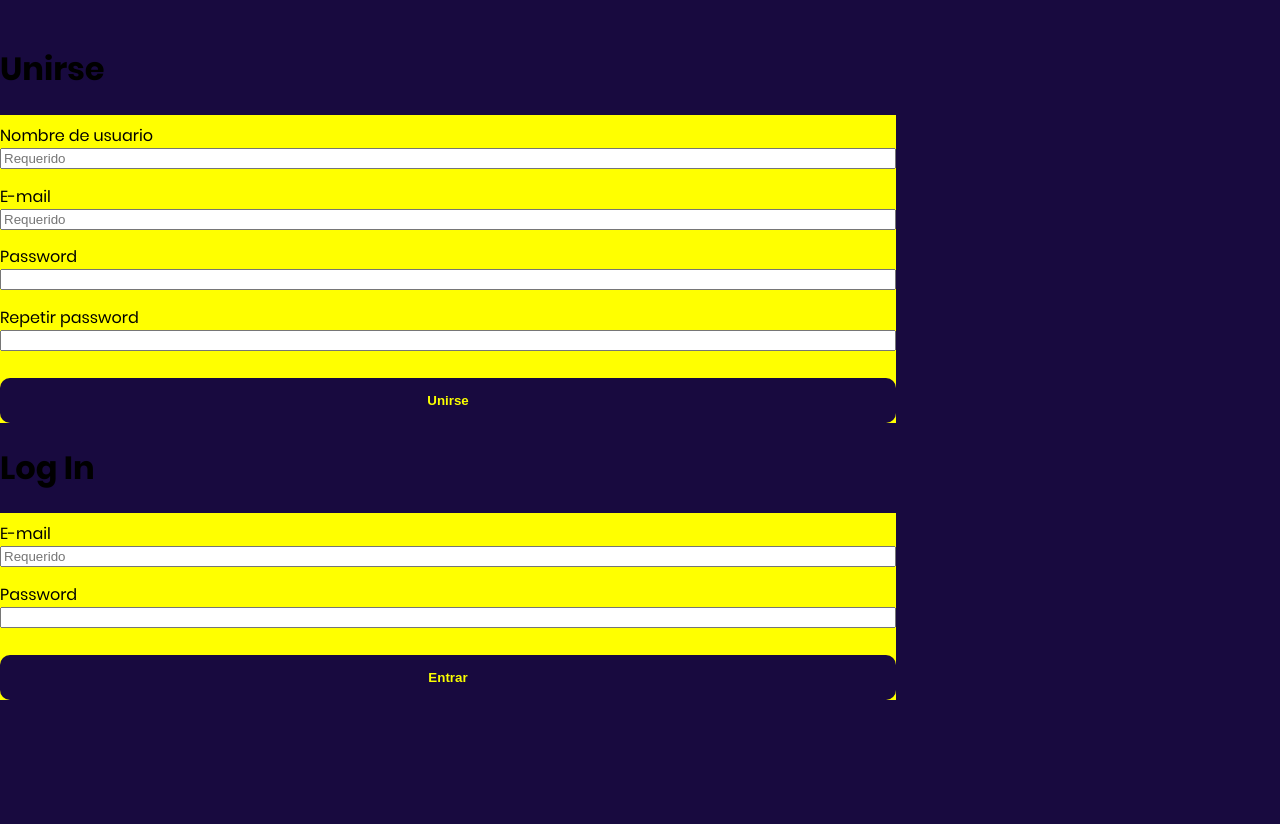
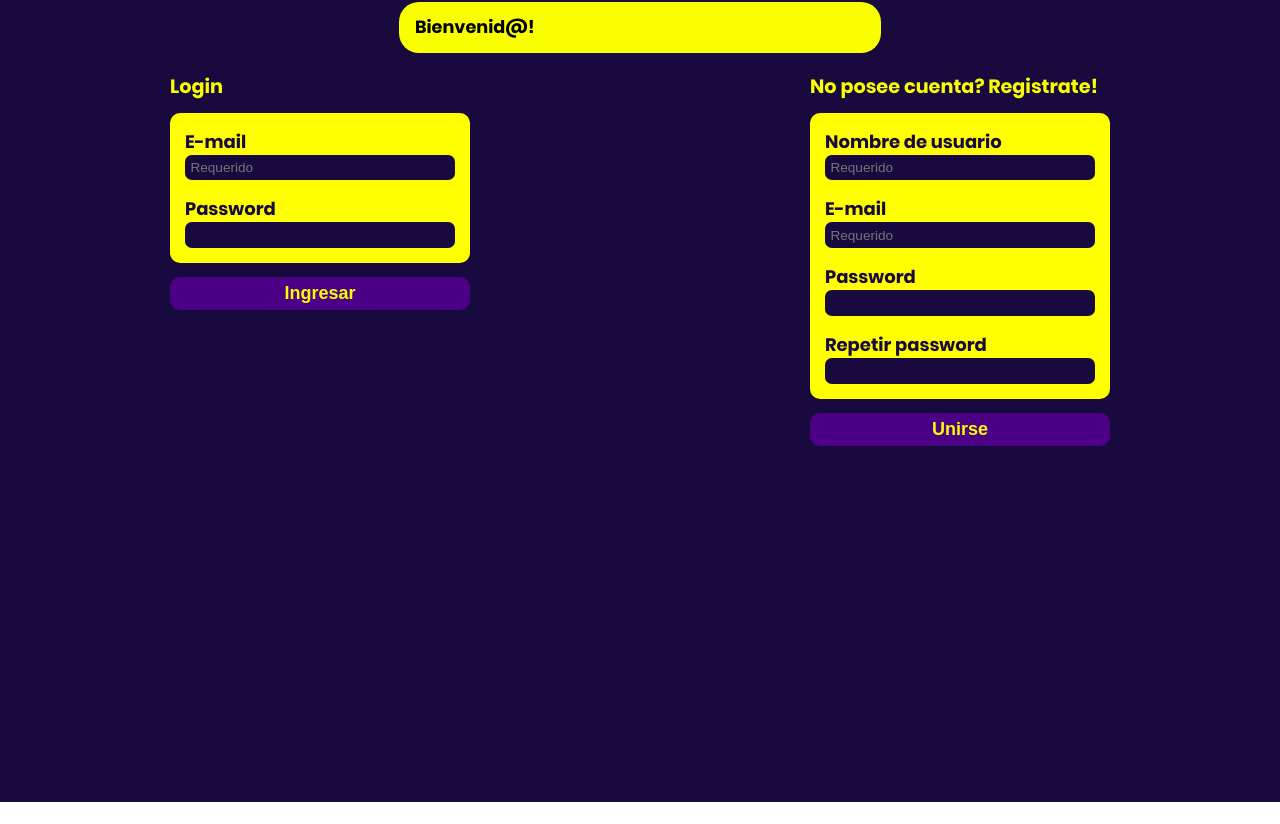
Before and after one commit to ibejarano/controlador-de-gastos, a React (Create React App) app in the folder client/: page / in a window 1280 px wide. After the commit the page ends 802 px from the top, so only its background shows below. Built offline with nearby package versions, Linux system fonts and the light colour scheme; no server answers.

Commit message:
Login Page Styling

```diff
--- a/client/src/components/MainContainer.js
+++ b/client/src/components/MainContainer.js
@@ -3,10 +3,11 @@ import styled from "styled-components";
 
 const MainContainerStyle = styled.div`
   background: ${(props) => props.theme.color.mainBackground};
-  padding-top: 24px;
+  padding-top: 0.1em;
   min-height: 100vh;
   > div {
     margin: 24px;
+    margin-top: 0.75em;
   }
 
   @media (min-width: 600px) {
--- a/client/src/components/SubmitButton.js
+++ b/client/src/components/SubmitButton.js
@@ -3,19 +3,20 @@ import styled from "styled-components";
 import { DualRing } from "react-spinners-css";
 
 const StyledButton = styled.button`
-  margin-top: 1.5em;
-  padding: 0.7em;
-  background: ${(props) => props.theme.color.mainBackground};
+  margin-top: 0.75em;
+  padding: 0.34em;
+  background: ${(props) => props.theme.color.walletColor};
   color: ${(props) => props.theme.color.yellowText};
   font-weight: bold;
   border: none;
   border-radius: 10px;
-  height: 45px;
+  font-size: ${(props) => (props.fontSize ? props.fontSize : "12px")};
+  width: ${(props) => (props.fullWidth ? "100%" : "min-content")};
 `;
 
-const Button = ({ isSubmitting, text }) => {
+const Button = ({ isSubmitting, text, fontSize, fullWidth }) => {
   return (
-    <StyledButton type="submit">
+    <StyledButton type="submit" fontSize={fontSize} fullWidth={fullWidth}>
       {isSubmitting ? (
         <DualRing style={{ padding: 0, marginTop: 0 }} size={25} />
       ) : (
--- a/client/src/components/TitleContainer.js
+++ b/client/src/components/TitleContainer.js
@@ -3,12 +3,12 @@ import styled from "styled-components";
 
 const TitleStyleCard = styled.div`
   background: ${(props) => props.theme.color.card};
-  padding: 12px;
+  padding: 0.8em 1em;
   border-radius: 20px;
   max-width: 450px;
   h3 {
     margin: 0;
-    font-size: 14px;
+    font-size: 1.1em;
   }
 `;
 
--- a/client/src/pages/LoginPage.js
+++ b/client/src/pages/LoginPage.js
@@ -4,19 +4,44 @@ import { login, register } from "../helpers/requests";
 
 import SubmitButton from "../components/SubmitButton";
 import Error from "../components/Error";
+import TitleContainer from "../components/TitleContainer";
+import TitleAndSubtitle from "../components/TitleAndSubtitle";
+
+const FormsContainer = styled.div`
+  display: flex;
+  flex-flow: row wrap;
+  justify-content: space-around;
+
+  .form-container {
+    margin: 0;
+    padding: 0;
+    width: 300px;
+  }
+`;
 
 const StyledForm = styled.form`
   background: yellow;
   display: flex;
   flex-flow: column nowrap;
-  width: 70%;
+  /* max-width: 630px; */
+  border-radius: 10px;
+  padding: 15px;
+  padding-bottom: 0;
 
   label {
-    margin-top: 0.5em;
+    font-size: 18px;
+    font-weight: bold;
+    color: ${(props) => props.theme.color.mainBackground};
   }
 
   input {
-    margin-bottom: 0.5em;
+    margin-bottom: 15px;
+    background: ${(props) => props.theme.color.mainBackground};
+    color: ${(props) => props.theme.color.yellowText};
+    font-size: 0.85em;
+    border: none;
+    border-radius: 0.5em;
+    padding: 0.4em;
   }
 `;
 
@@ -39,9 +64,48 @@ const LoginPage = ({ setIsAuth }) => {
   };
 
   return (
-    <div>
-      <h1>Unirse</h1>
+    <React.Fragment>
+      <TitleContainer title="Bienvenid@!" />
+      <FormsContainer>
+        <div className="form-container">
+          <TitleAndSubtitle title="Login" />
           <StyledForm
+            id="login-form"
+            onSubmit={async (e) => {
+              e.preventDefault();
+              setIsSubmitting(true);
+              const { data, err } = await login(input);
+              if (data) {
+                setIsAuth(true);
+                setError(data.message);
+              } else {
+                setError(err.message || err.response.data.error);
+              }
+              setIsSubmitting(false);
+            }}
+          >
+            <label>E-mail</label>
+            <input
+              name="email"
+              type="email"
+              placeholder="Requerido"
+              onChange={handleChange}
+            />
+            <label>Password</label>
+            <input name="password" type="password" onChange={handleChange} />
+          </StyledForm>
+          <SubmitButton
+            text="Ingresar"
+            isSubmitting={isSubmitting}
+            fontSize="18px"
+            form="login-form"
+            fullWidth
+          />
+        </div>
+        <div className="form-container">
+          <TitleAndSubtitle title="No posee cuenta? Registrate!" />
+          <StyledForm
+            id="register-form"
             onSubmit={async (e) => {
               e.preventDefault();
               setIsSubmitting(true);
@@ -79,36 +143,18 @@ const LoginPage = ({ setIsAuth }) => {
               value={input.confPassword}
               onChange={handlePasswordConfirmation}
             />
-        <SubmitButton text="Unirse" isSubmitting={isSubmitting} />
           </StyledForm>
-      <h1>Log In</h1>
-      <StyledForm
-        onSubmit={async (e) => {
-          e.preventDefault();
-          setIsSubmitting(true);
-          const { data, err } = await login(input);
-          if (data) {
-            setIsAuth(true);
-            setError(data.message);
-          } else {
-            setError(err.message || err.response.data.error);
-          }
-          setIsSubmitting(false);
-        }}
-      >
-        <label>E-mail</label>
-        <input
-          name="email"
-          type="email"
-          placeholder="Requerido"
-          onChange={handleChange}
+          <SubmitButton
+            form="register-form"
+            text="Unirse"
+            isSubmitting={isSubmitting}
+            fontSize="18px"
+            fullWidth
           />
-        <label>Password</label>
-        <input name="password" type="password" onChange={handleChange} />
-        <SubmitButton text="Entrar" isSubmitting={isSubmitting} />
-      </StyledForm>
+        </div>
         {error && <Error error={error} />}
-    </div>
+      </FormsContainer>
+    </React.Fragment>
   );
 };
 
```
Lines whose indentation alone changed are shown as unchanged.
